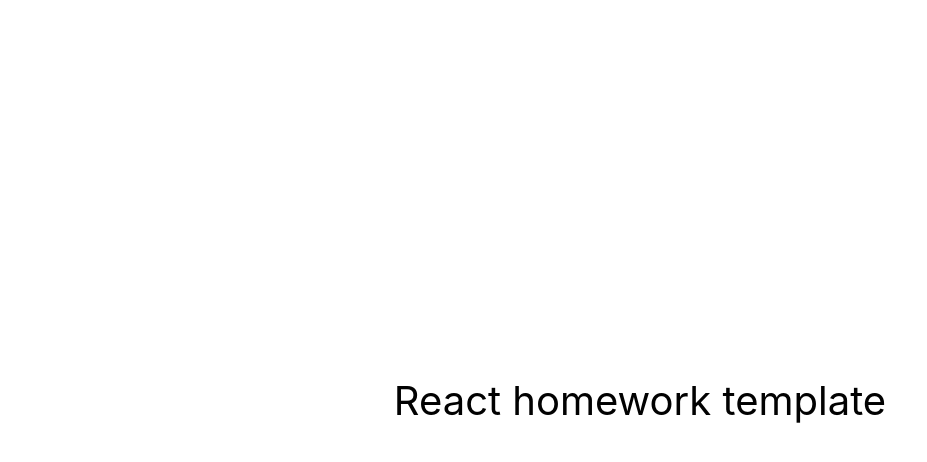
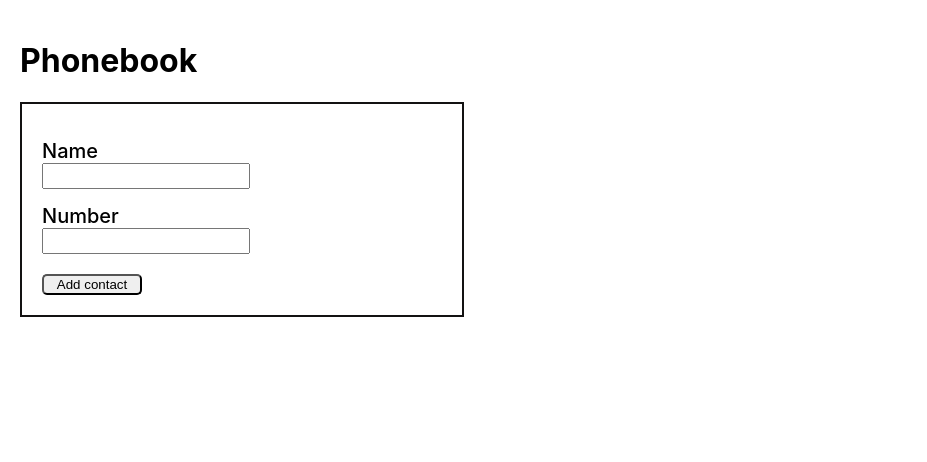
Before and after one commit to AnnaLakhmaniyk/goit-react-hw-08-phonebook, a React (Create React App) app: page / in a window 1280 px wide. Shown: the top 462 px of the page, without its empty margins (0-927 px from the left). Built offline with nearby package versions, Linux system fonts and the light colour scheme.

Commit message:
add murkap

```diff
--- a/package.json
+++ b/package.json
@@ -7,6 +7,7 @@
     "@testing-library/jest-dom": "^5.16.3",
     "@testing-library/react": "^12.1.4",
     "@testing-library/user-event": "^13.5.0",
+    "nanoid": "^4.0.0",
     "react": "^18.1.0",
     "react-dom": "^18.1.0",
     "react-scripts": "5.0.1",
--- a/src/components/App.jsx
+++ b/src/components/App.jsx
@@ -1,16 +1,22 @@
-export const App = () => {
-  return (
-    <div
-      style={{
-        height: '100vh',
-        display: 'flex',
-        justifyContent: 'center',
-        alignItems: 'center',
-        fontSize: 40,
-        color: '#010101'
-      }}
-    >
-      React homework template
-    </div>
-  );
-};
+import React from 'react';
+import Section from './Section/Section';
+import ContactForm from './ContactForm/ContactForm';
+class App extends React.Component {
+  state = {
+    contacts: [],
+  };
+  contactFormSubmit = contact => {
+    console.log(contact);
+    this.setState(({ contacts }) => ({ contacts: [...contacts, contact] }));
+  };
+
+  render() {
+    return (
+      <Section>
+        <h1>Phonebook</h1>
+        <ContactForm onSubmit={this.contactFormSubmit} />
+      </Section>
+    );
+  }
+}
+export default App;
--- /dev/null
+++ b/src/components/ContactForm/ContactForm.js
@@ -0,0 +1,61 @@
+import { Component } from 'react';
+import { nanoid } from 'nanoid';
+import s from './ContactForm.module.css';
+const INITIAL_STATE = { name: '', number: '' };
+class ContactForm extends Component {
+  state = {
+    ...INITIAL_STATE,
+  };
+  keyEl = nanoid();
+
+  //   reset = () => {
+  //     this.setState({ ...INITIAL_STATE });
+  //   };
+  handleChange = evt => {
+    const { name, value } = evt.target;
+    this.setState({ [name]: value });
+  };
+  handleSubmit = evt => {
+    evt.preventDefault();
+    this.props.onSubmit({ ...this.state });
+    this.setState({ INITIAL_STATE });
+  };
+
+  render() {
+    return (
+      <form onSubmit={this.handleSubmit} className={s.form}>
+        <label htmlFor="keyEl" className={s.label}>
+          Name
+        </label>
+        <input
+          className={s.input}
+          onChange={this.handleChange}
+          id="keyEl"
+          type="text"
+          name="name"
+          //   pattern="^[a-zA-Zа-яА-Я]+(([' -][a-zA-Zа-яА-Я ])?[a-zA-Zа-яА-Я]*)*$"
+          title="Name may contain only letters, apostrophe, dash and spaces. For example Adrian, Jacob Mercer, Charles de Batz de Castelmore d'Artagnan"
+          required
+        />
+        <label htmlFor="keyEl" className={s.label}>
+          Number
+        </label>
+        <input
+          className={s.input}
+          onChange={this.handleChange}
+          id="keyEl"
+          type="tel"
+          name="number"
+          //   pattern="\+?\d{1,4}?[-.\s]?\(?\d{1,3}?\)?[-.\s]?\d{1,4}[-.\s]?\d{1,4}[-.\s]?\d{1,9}"
+          title="Phone number must be digits and can contain spaces, dashes, parentheses and can start with +"
+          required
+        />
+        <button type="submit" className={s.button}>
+          Add contact
+        </button>
+      </form>
+    );
+  }
+}
+
+export default ContactForm;
--- /dev/null
+++ b/src/components/ContactForm/ContactForm.module.css
@@ -0,0 +1,21 @@
+.form{
+    display: flex;
+    flex-direction: column;
+    width: 400px;
+    padding: 20px;
+    border: 2px solid rgb(19, 18, 18);
+}
+.label{
+font-size: 20px;
+font-weight: 500;
+margin-top: 15px;
+}
+.input{
+    width: 50%;
+    height: 20px;
+}
+.button{
+margin-top: 20px;
+border-radius: 5px;
+width: 25%;
+}
--- /dev/null
+++ b/src/components/Section/Section.js
@@ -0,0 +1,12 @@
+import PropTypes from 'prop-types';
+import s from './Section.module.css';
+
+function Section({ children }) {
+  return <div className={s.section}>{children}</div>;
+}
+
+Section.propTypes = {
+  children: PropTypes.node,
+};
+
+export default Section;
--- /dev/null
+++ b/src/components/Section/Section.module.css
@@ -0,0 +1,4 @@
+.section {
+    margin: 0 auto;
+    padding: 20px;
+}
--- a/src/index.js
+++ b/src/index.js
@@ -1,6 +1,6 @@
 import React from 'react';
 import ReactDOM from 'react-dom/client';
-import { App } from 'components/App';
+import App from 'components/App';
 import './index.css';
 
 ReactDOM.createRoot(document.getElementById('root')).render(
```
Also changed, not shown: 1 other file (tests, documents, lock files or other folders).
